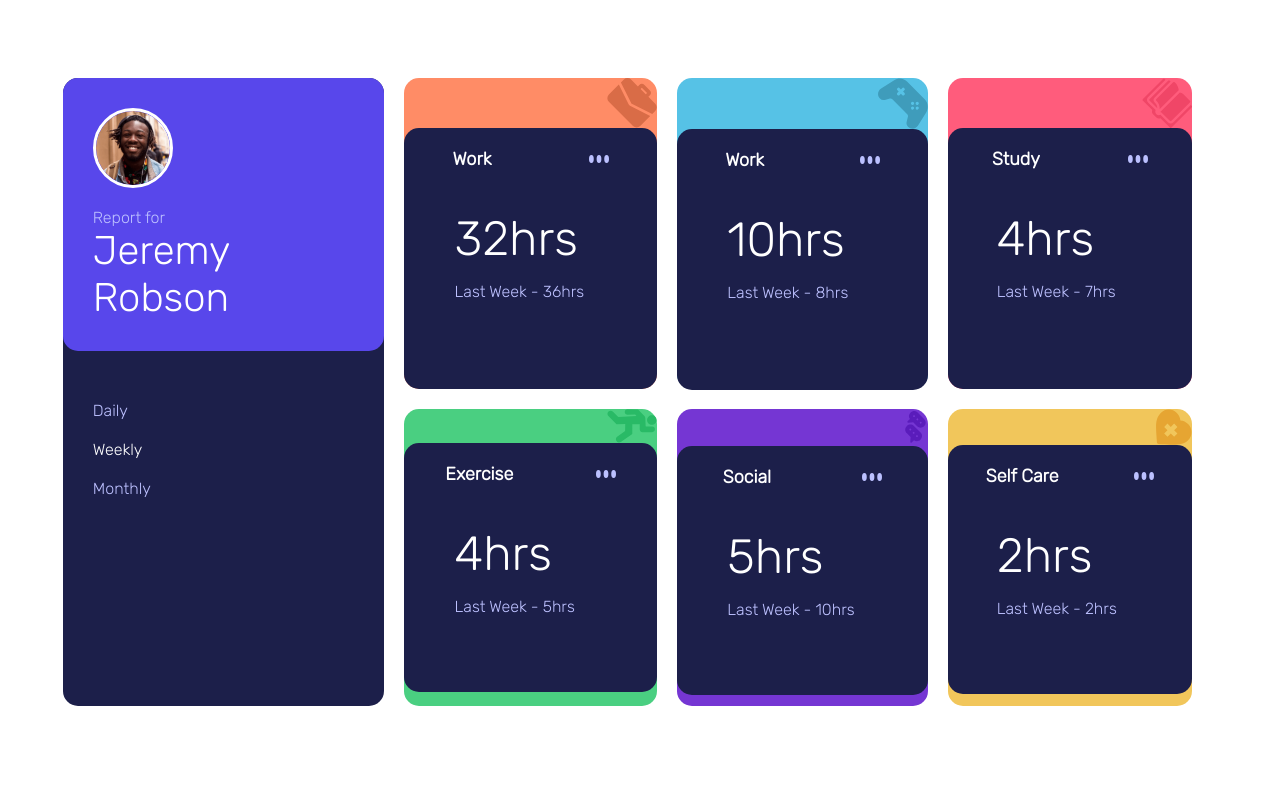
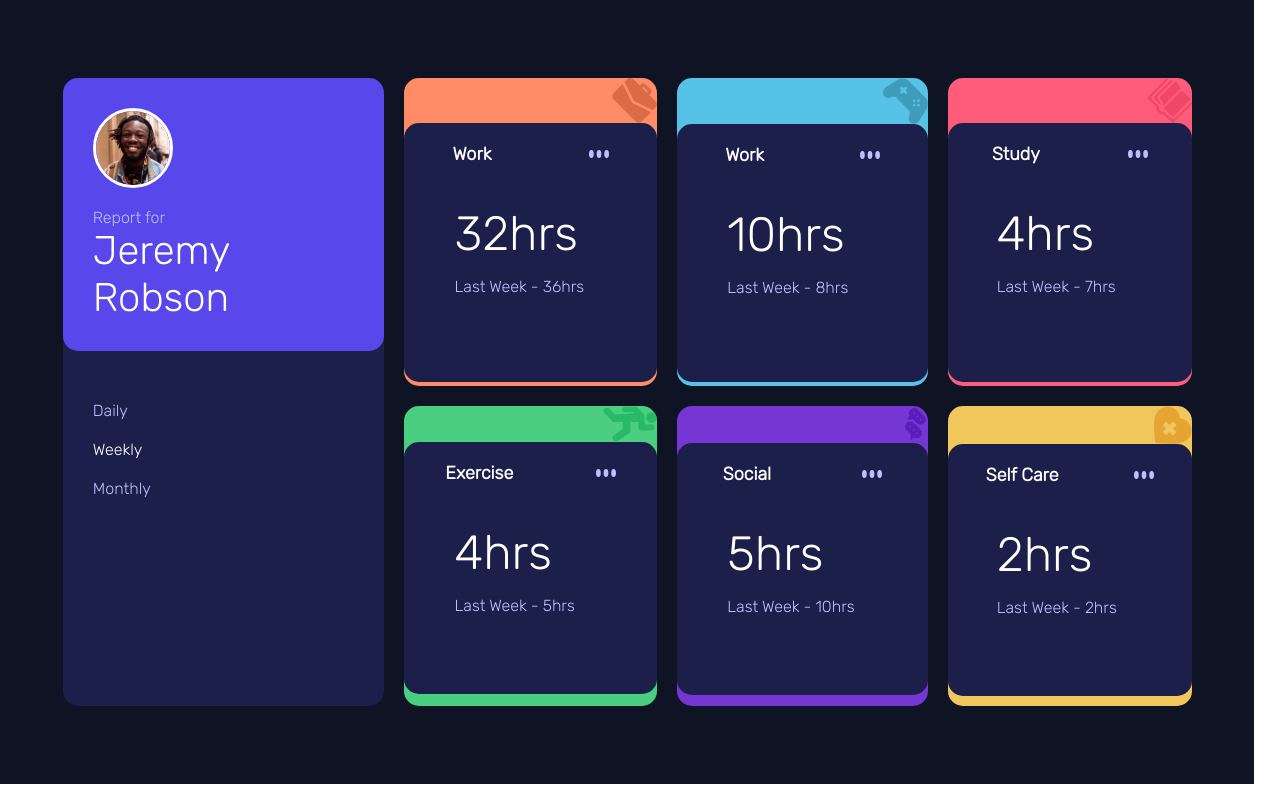
Before and after one commit to Onan-Thairu/time-tracking-dashboard, a plain HTML site: page index.html in a window 1280 px wide. Drawn offline with Linux system fonts and the light colour scheme.

Commit message:
style cards.

```diff
--- a/index.html
+++ b/index.html
@@ -82,7 +82,7 @@
       </div>
 
       <div class="five">
-        <div class="upper">
+        <div class="upper exercise">
           <img src="./images/icon-exercise.svg" alt="">
         </div>
         <div class="two-content">
--- a/style.css
+++ b/style.css
@@ -8,7 +8,7 @@
 .container {
   width: 98vw;
   height: 98vh;
-  /* background-color: hsl(226, 43%, 10%); */
+  background-color: hsl(226, 43%, 10%);
   display: grid;
   justify-items: center;
   align-items: center;
@@ -55,14 +55,9 @@
   }
   .frequency {
     padding: 30px;
-    /* padding-bottom: 134px; */
-    /* border-radius: 8px; */
-    /* background-color: hsl(235, 46%, 20%); */
   }
   .frequency p {
-    /* margin-top: 10px; */
     color: hsl(236, 100%, 87%);
-    /* margin-bottom: 15px; */
     padding-top: 20px;
   }
   #white {
@@ -75,15 +70,11 @@
   grid-area: two;
 }
  .upper {
-  /* border-top-left-radius: 8px;
-  border-top-right-radius: 8px; */
-  /* background-color: hsl(15, 100%, 70%); */
-  /* height: 50px; */
   display: flex;
   justify-content: flex-end;
 }
   .upper img {
-    width: 50px;
+    width: 45px;
   }
 .two-content {
   border-radius: 15px;
@@ -134,8 +125,10 @@
   background-color: hsl(145, 58%, 55%);
   border-radius: 15px;
   grid-area: five;
-
 }
+  .exercise img {
+    width: 54px;
+  }
 
 .six {
   background-color: hsl(264, 64%, 52%);
@@ -152,5 +145,5 @@
   grid-area: seven;
 }
  .self-care img {
-  width: 36px;
+  width: 38px;
  }
```
